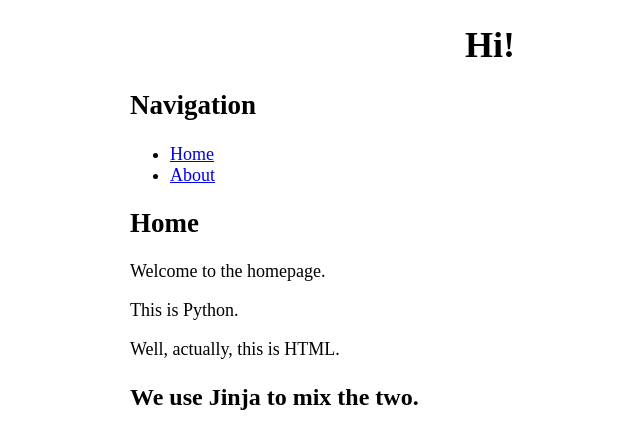
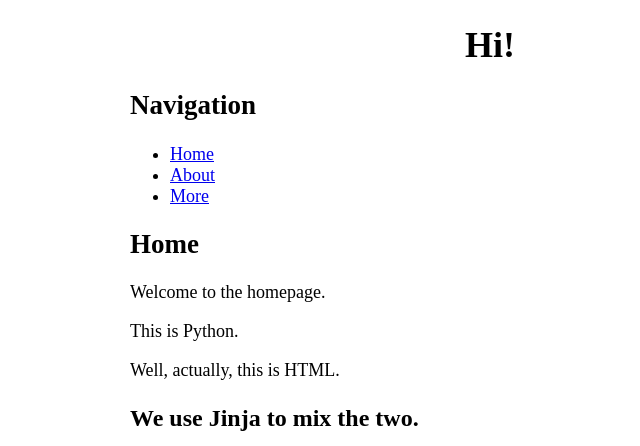
Before and after one commit to carloscfgos1980/flash-templates-exercise, a Flask app: page / in a window 1280 px wide. Shown: the top 446 px of the page, without its empty margins (150-790 px from the left). Run offline with Flask 2, Linux system fonts and the light colour scheme.

Commit message:
finished

```diff
--- a/main.py
+++ b/main.py
@@ -21,6 +21,11 @@ def about():
     return render_template('about.html')
 
 
+@app.route("/more")
+def more():
+    return render_template('more.html')
+
+
 '''
 @app.route("/home")
 def home():
--- a/templates/base.html
+++ b/templates/base.html
@@ -19,6 +19,7 @@
     <ul>
         <li><a href="/home">Home</a></li>
         <li><a href="/about">About</a></li>
+        <li><a href="/more">More</a></li>
     </ul>
     {% block content %}
     {% endblock %}
```
Also changed, not shown: templates/more.html (added, +7 -0 lines), README.md (added), 1 other file.
